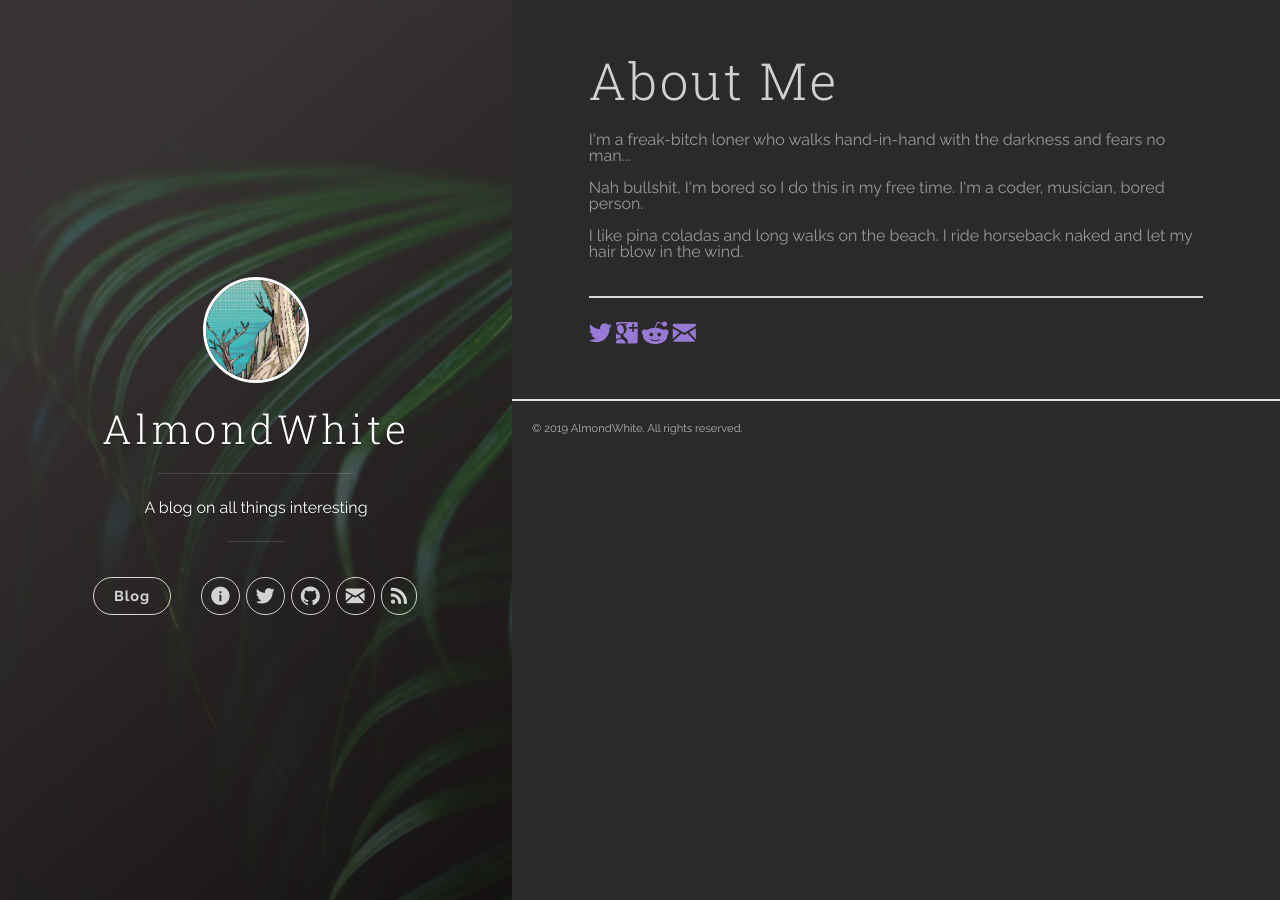
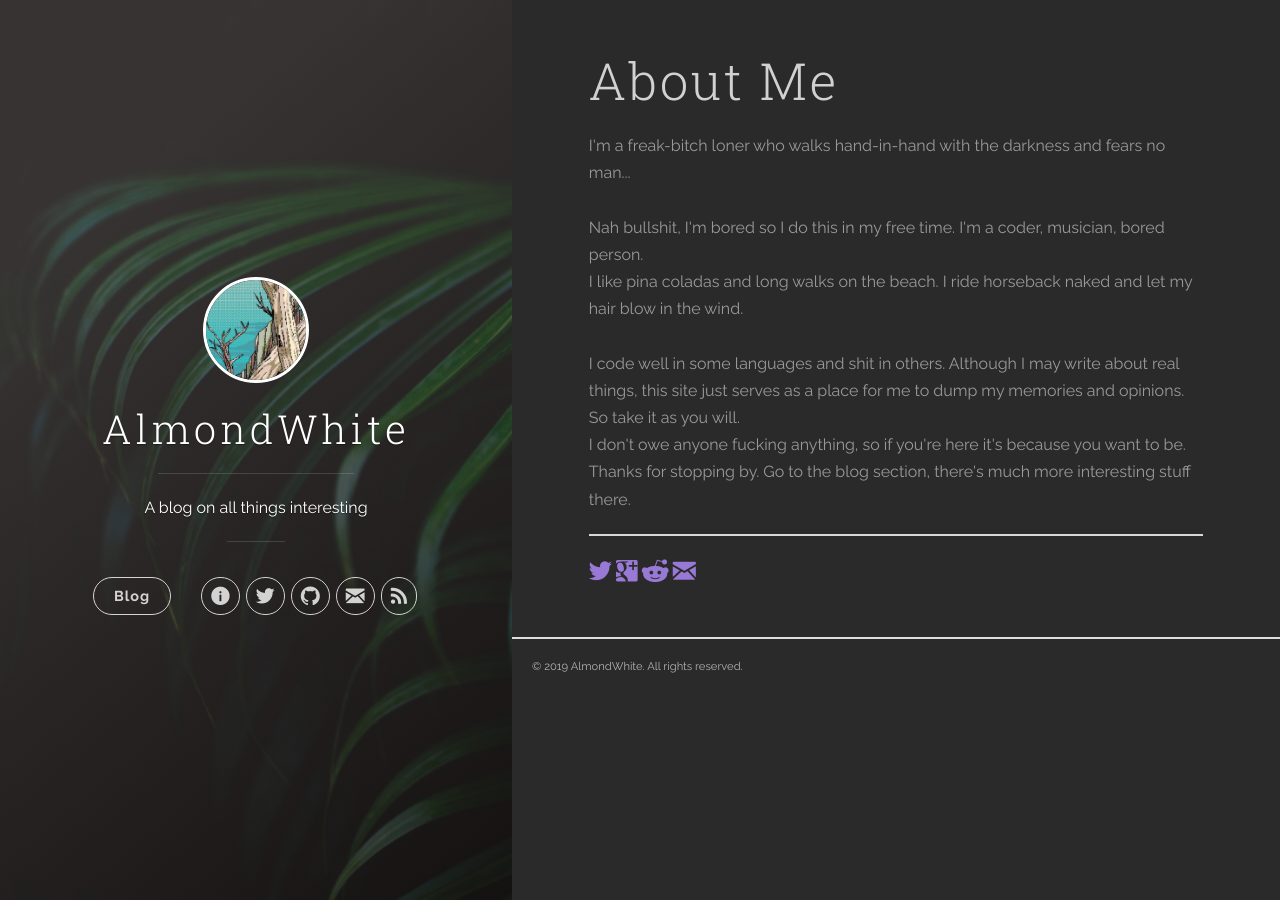
Before and after one commit to AlmondWhite/AlmondWhite, a Jekyll site: the page built from about-me.html, in a window 1280 px wide. Built offline with Jekyll 4.4.1, drawn with Linux system fonts in a browser that asks for light colours.

Commit message:
about me update

```diff
--- a/about-me.html
+++ b/about-me.html
@@ -7,13 +7,20 @@ date:   2019-05-14
 
 <h1 class="post-title">About Me</h1>
 <section class="post">
+<p>
 I'm a freak-bitch loner who walks hand-in-hand with the darkness and fears no man...
 <br/>
 <br/>
 Nah bullshit, I'm bored so I do this in my free time. I'm a coder, musician, bored person. <br/>
-<br/>
 I like pina coladas and long walks on the beach. I ride horseback naked and let my hair blow in the wind. <br/>
 <br/>
+I code well in some languages and shit in others. Although I may write about real things, this site just serves
+as a place for me to dump my memories and opinions. So take it as you will.
+<br/>
+I don't owe anyone fucking anything, so if you're here it's because you want to be.
+<br/>
+Thanks for stopping by. Go to the blog section, there's much more interesting stuff there.
+</p>
 </man>
 </section>
   <hr class="share-divider">
```
